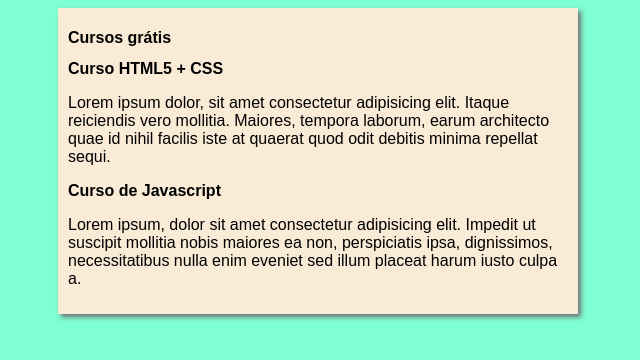
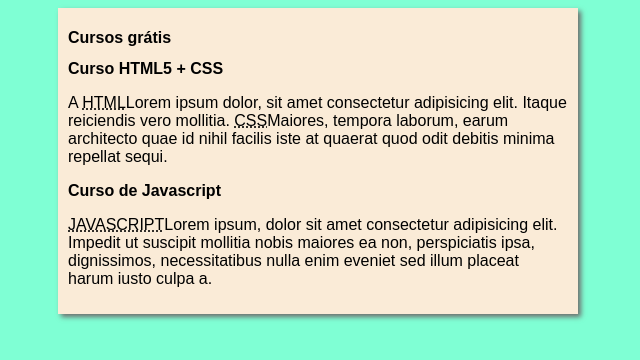
Before and after one commit to FabioANogueira/projeto-site, a plain HTML site: page index.html in a window 1280 px wide. Shown: the whole page, without its empty margins (322-962 px from the left). Drawn offline with Linux system fonts and the light colour scheme.

Commit message:
melhorias no texto

```diff
--- a/index.html
+++ b/index.html
@@ -13,14 +13,14 @@
         </header>
         <article>
             <h2>Curso HTML5 + CSS</h2>
-            <p>Lorem ipsum dolor, sit amet consectetur adipisicing elit.
-               Itaque reiciendis vero mollitia. Maiores, tempora laborum,
+            <p>A <abbr title="HiperText Markup Language">HTML</abbr>Lorem ipsum dolor, sit amet consectetur adipisicing elit.
+               Itaque reiciendis vero mollitia. <abbr title="Cascading Style Sheets">CSS</abbr>Maiores, tempora laborum,
                earum architecto quae id nihil facilis iste at quaerat quod
                odit debitis minima repellat sequi.</p>
         </article>
         <article>
             <h2>Curso de Javascript</h2>
-            <p>Lorem ipsum, dolor sit amet consectetur adipisicing elit.
+            <p><abbr title="JavaScript">JAVASCRIPT</abbr>Lorem ipsum, dolor sit amet consectetur adipisicing elit.
                 Impedit ut suscipit mollitia nobis maiores ea non, perspiciatis ipsa, dignissimos,
                 necessitatibus nulla enim eveniet sed illum placeat harum iusto culpa a.</p>
         </article>
```
